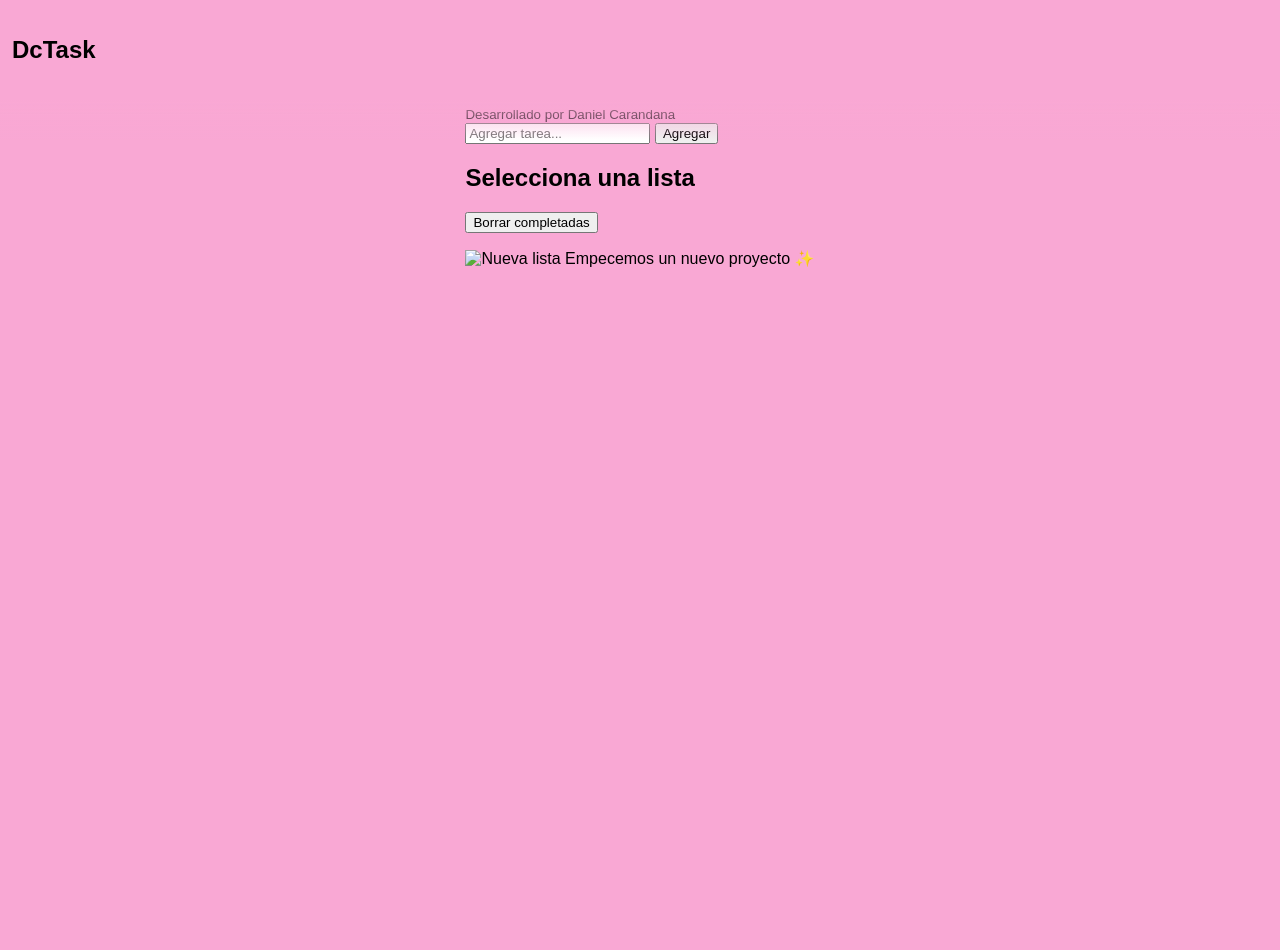
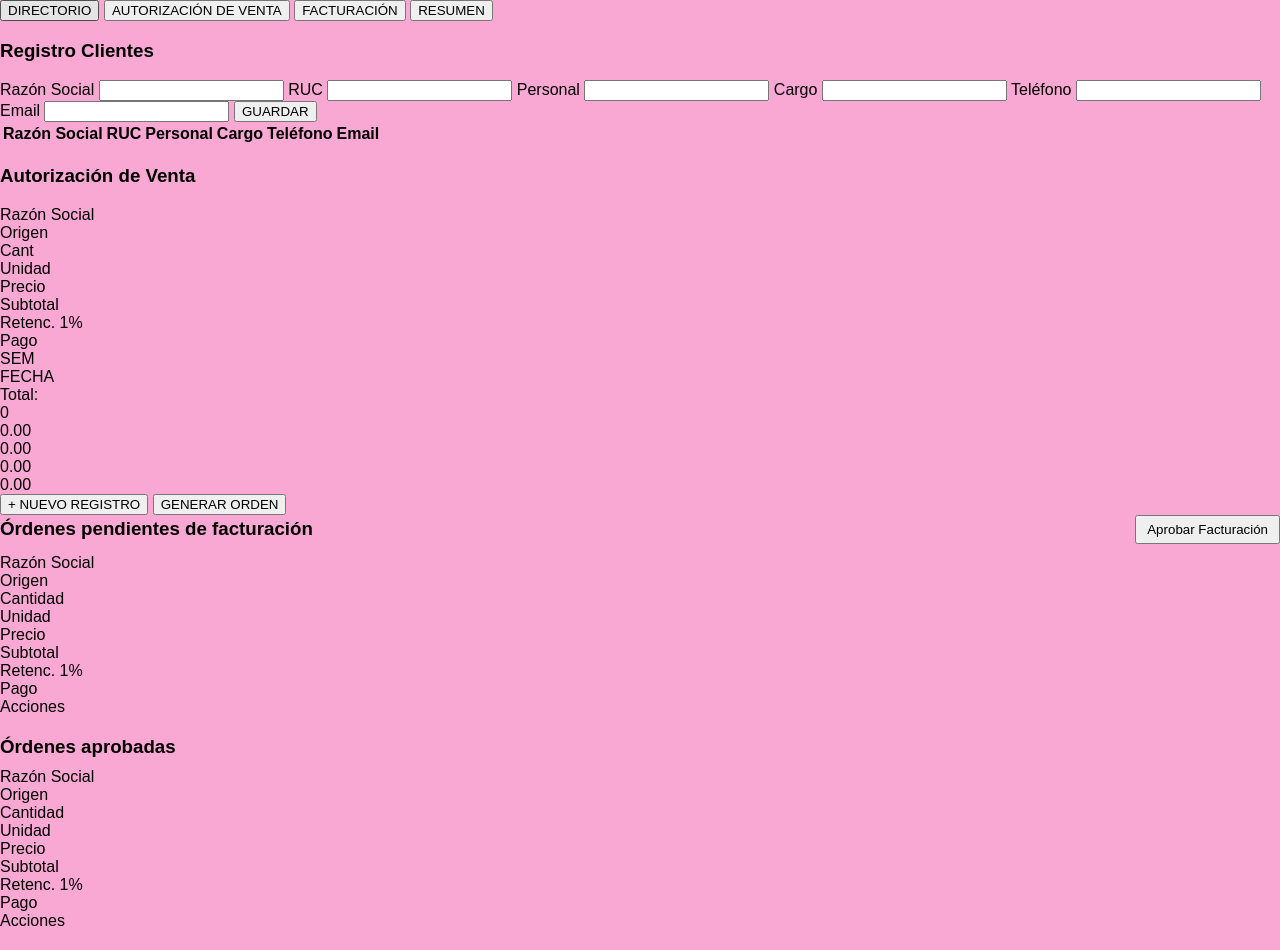
Before and after one commit to Dani911A-lab/TASK_APP, a plain HTML site: page index.html in a window 1280 px wide. Before the commit the page ends 800 px from the top, so only its background shows below. Drawn offline with Linux system fonts and the light colour scheme.

Commit message:
Update index.html

```diff
--- a/index.html
+++ b/index.html
@@ -1,88 +1,193 @@
 <!DOCTYPE html>
 <html lang="es">
 <head>
-  <meta charset="utf-8" />
-  <meta name="viewport" content="width=device-width,initial-scale=1" />
-  <title>TASKDC — Google Tasks Clone</title>
-  <link rel="stylesheet" href="styles.css" />
-  <link rel="stylesheet" href="https://cdnjs.cloudflare.com/ajax/libs/font-awesome/6.5.0/css/all.min.css"/>
+  <meta charset="UTF-8">
+  <title>Módulo Ventas</title>
+  <meta name="viewport" content="width=device-width, initial-scale=1">
+  <link rel="stylesheet" href="styles.css">
+
+  <!-- ================= ICONOS FONT AWESOME 6 ================= -->
+  <link rel="stylesheet" href="https://cdnjs.cloudflare.com/ajax/libs/font-awesome/6.5.0/css/all.min.css" integrity="sha512-y...==" crossorigin="anonymous" referrerpolicy="no-referrer" />
+
 </head>
 <body>
-  <div class="app">
-    <aside class="sidebar">
-      <header class="brand">
-        <h1>DcTask</h1>
-      </header>
 
-      <div class="lists">
-        <div class="lists-header">
-          <h2>Listas</h2>
-          <button id="add-list-btn" title="Nueva lista">+</button>
-        </div>
-        <ul id="list-container" class="list-container"></ul>
+<div class="app-layout">
 
-        <!-- Contenedor de tareas archivadas (el botón se generará desde JS) -->
-        <div class="archived-container">
-          <ul id="archived-tasks"></ul>
-        </div>
+  <aside class="panel-izquierdo"></aside>
+
+  <section id="modulo-ventas">
+
+    <div class="ventas-contenedor">
+
+      <div class="ventas-tabs">
+        <button class="ventas-tab active" data-tab="directorio">DIRECTORIO</button>
+        <button class="ventas-tab" data-tab="autorizacion">AUTORIZACIÓN DE VENTA</button>
+        <button class="ventas-tab" data-tab="facturacion">FACTURACIÓN</button>
+        <button class="ventas-tab" data-tab="resumen">RESUMEN</button>
       </div>
 
-      <footer class="sidebar-footer">
-        <small>Desarrollado por Daniel Carandana</small>
-      </footer>
-    </aside>
+      <div class="ventas-vistas">
 
-    <main class="main">
-      <div class="main-header">
-        <input id="task-input" type="text" placeholder="Agregar tarea..." />
-        <button id="add-task-btn">Agregar</button>
-      </div>
+        <!-- DIRECTORIO -->
+        <div class="ventas-vista active" id="directorio">
+          <div class="directorio-contenedor">
+            <div class="directorio-form">
+              <h3>Registro Clientes</h3>
+              <label>Razón Social</label>
+              <input id="razonSocial">
+              <label>RUC</label>
+              <input id="ruc">
+              <label>Personal</label>
+              <input id="personal">
+              <label>Cargo</label>
+              <input id="cargo">
+              <label>Teléfono</label>
+              <input id="telefono">
+              <label>Email</label>
+              <input id="email">
+              <button id="guardarCliente">GUARDAR</button>
+            </div>
 
-      <section class="tasks-area">
-        <div class="tasks-header">
-          <h2 id="current-list-title">Selecciona una lista</h2>
-          <div class="tasks-controls">
-            <button id="clear-completed">Borrar completadas</button>
+            <div class="directorio-tabla-contenedor">
+              <div class="directorio-tabla">
+                <div class="tabla-scroll">
+                  <table>
+                    <thead>
+                      <tr>
+                        <th>Razón Social</th>
+                        <th>RUC</th>
+                        <th>Personal</th>
+                        <th>Cargo</th>
+                        <th>Teléfono</th>
+                        <th>Email</th>
+                        <th></th>
+                      </tr>
+                    </thead>
+                    <tbody id="tablaClientes"></tbody>
+                  </table>
+                </div>
+              </div>
+            </div>
+
           </div>
         </div>
 
-        <ul id="tasks" class="tasks"></ul>
+        <!-- AUTORIZACION -->
+        <div class="ventas-vista" id="autorizacion">
+          <h3 class="autorizacion-titulo">Autorización de Venta</h3>
+          <div class="autorizacion-layout">
+            <div class="autorizacion-registro">
+              <div class="autorizacion-headers">
+                <div>Razón Social</div>
+                <div>Origen</div>
+                <div>Cant</div>
+                <div>Unidad</div>
+                <div>Precio</div>
+                <div>Subtotal</div>
+                <div>Retenc. 1%</div>
+                <div>Pago</div>
+                <div>SEM</div>
+                <div>FECHA</div>
+              </div>
 
-        <div id="empty-state" class="empty-state">
-          <img id="empty-image" src="img/newproject.png" alt="Nueva lista" />
-          <span class="empty-message">Empecemos un nuevo proyecto ✨</span>
+              <div class="autorizacion-totales">
+                <div>Total:</div>
+                <div></div>
+                <div class="total-cant">0</div>
+                <div></div>
+                <div class="total-precio">0.00</div>
+                <div class="total-subtotal">0.00</div>
+                <div class="total-retencion">0.00</div>
+                <div class="total-pago">0.00</div>
+              </div>
+
+            </div>
+
+            <div class="autorizacion-botones">
+              <button id="nuevoRegistro">+ NUEVO REGISTRO</button>
+              <button id="generarOrden">GENERAR ORDEN</button>
+            </div>
+
+          </div>
         </div>
-      </section>
-    </main>
-  </div>
 
-  <!-- Template de lista -->
-  <template id="list-item-tpl">
-    <li class="list-item">
-      <button class="list-select" type="button"></button> <!-- aquí irá el emoji -->
-      <span class="list-name"></span>
-      <div class="list-actions">
-        <button class="rename-list" title="Renombrar">✎</button>
-        <button class="delete-list" title="Eliminar">🗑</button>
+        <!-- FACTURACION -->
+        <div class="ventas-vista" id="facturacion">
+          <div class="facturacion-contenedor">
+            <div class="facturacion-principal">
+
+              <!-- TABLA HISTORIAL REGISTROS AUTORIZACION -->
+              <div class="facturacion-tabla facturacion-tabla-historial">
+                <div class="fact-header" style="display:flex; justify-content:space-between; align-items:center; margin-bottom:10px;">
+                  <h3 style="margin:0;">Órdenes pendientes de facturación</h3>
+                  <button id="aprobarFacturacion" style="padding:5px 10px; cursor:pointer;">Aprobar Facturación</button>
+                </div>
+
+                <div class="tabla-headers">
+                  <div></div>
+                  <div>Razón Social</div>
+                  <div>Origen</div>
+                  <div>Cantidad</div>
+                  <div>Unidad</div>
+                  <div>Precio</div>
+                  <div>Subtotal</div>
+                  <div>Retenc. 1%</div>
+                  <div>Pago</div>
+                  <div>Acciones</div>
+                </div>
+
+                <div class="tabla-body" id="fact-historial-body"></div>
+              </div>
+
+              <!-- TABLA DE ORDENES APROBADAS -->
+              <div class="facturacion-tabla facturacion-tabla-aprobadas" style="margin-top:20px;">
+                <div class="fact-header" style="display:flex; justify-content:space-between; align-items:center; margin-bottom:10px;">
+                  <h3 style="margin:0;">Órdenes aprobadas</h3>
+                </div>
+
+                <div class="tabla-headers">
+                  <div></div>
+                  <div>Razón Social</div>
+                  <div>Origen</div>
+                  <div>Cantidad</div>
+                  <div>Unidad</div>
+                  <div>Precio</div>
+                  <div>Subtotal</div>
+                  <div>Retenc. 1%</div>
+                  <div>Pago</div>
+                  <div>Acciones</div>
+                </div>
+
+                <div class="tabla-body" id="fact-aprobadas-body"></div>
+              </div>
+
+            </div>
+          </div>
+        </div>
+
+        <!-- RESUMEN -->
+        <div class="ventas-vista" id="resumen">
+          <div class="resumen-contenedor" style="overflow-y:auto; max-height:600px; padding:10px;">
+            <!-- Bloques de semanas se generarán dinámicamente desde JS -->
+          </div>
+        </div>
+
       </div>
-    </li>
-  </template>
+    </div>
+  </section>
+</div>
 
-  <!-- Template de tarea -->
-  <template id="task-item-tpl">
-    <li class="task-item" draggable="true">
-      <label class="checkbox">
-        <input type="checkbox" class="task-checkbox" />
-        <span class="checkmark"></span>
-      </label>
-      <div class="task-content" contenteditable="false" spellcheck="false"></div>
-      <div class="task-actions">
-        <button class="edit-task" title="Editar">✎</button>
-        <button class="delete-task" title="Eliminar">🗑</button>
-      </div>
-    </li>
-  </template>
+<script src="script.js"></script>
 
-  <script src="script.js"></script>
+<!-- INICIALIZACION DE ICONOS LUCIDE -->
+<script>
+  document.addEventListener("DOMContentLoaded", () => {
+    if (window.lucide) {
+      lucide.replace();
+    }
+  });
+</script>
+
 </body>
 </html>
```
